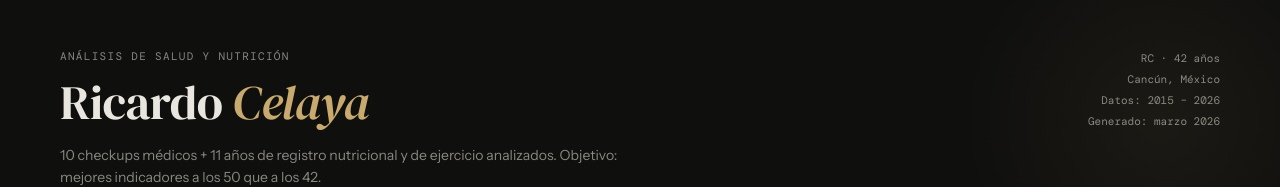
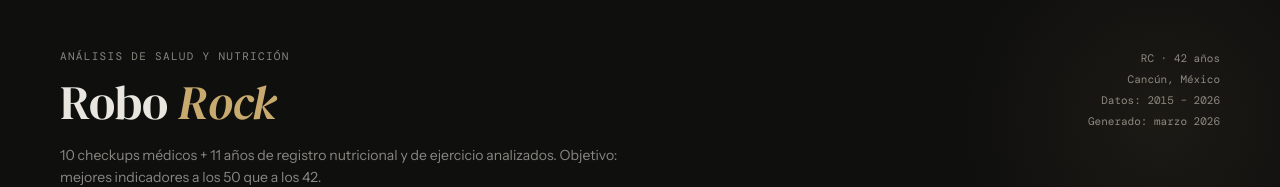
Before and after one commit to rcelaya/salud-roche, a plain HTML site: page index.html in a window 1280 px wide. Shown: the top 187 px of the page. Drawn offline with nearby package versions, Linux system fonts and the light colour scheme.

Commit message:
Update index.html

```diff
--- a/index.html
+++ b/index.html
@@ -3,7 +3,7 @@
 <head>
 <meta charset="UTF-8">
 <meta name="viewport" content="width=device-width, initial-scale=1.0">
-<title>Salud Ricardo Celaya · 2026</title>
+<title>Salud Rochelette · 2026</title>
 <link href="https://fonts.googleapis.com/css2?family=DM+Serif+Display:ital@0;1&family=DM+Mono:wght@400;500&family=Instrument+Sans:wght@400;500;600&display=swap" rel="stylesheet">
 <script src="https://cdnjs.cloudflare.com/ajax/libs/Chart.js/4.4.1/chart.umd.js"></script>
 <style>
@@ -317,7 +317,7 @@
   <div class="header-top">
     <div>
       <div class="header-label">Análisis de salud y nutrición</div>
-      <h1>Ricardo <em>Celaya</em></h1>
+      <h1>Robo <em>Rock</em></h1>
     </div>
     <div class="header-meta">
       RC · 42 años<br>
```
